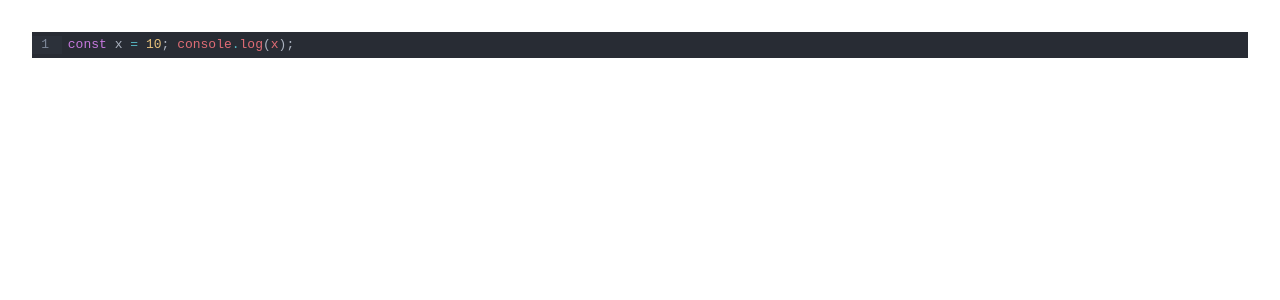
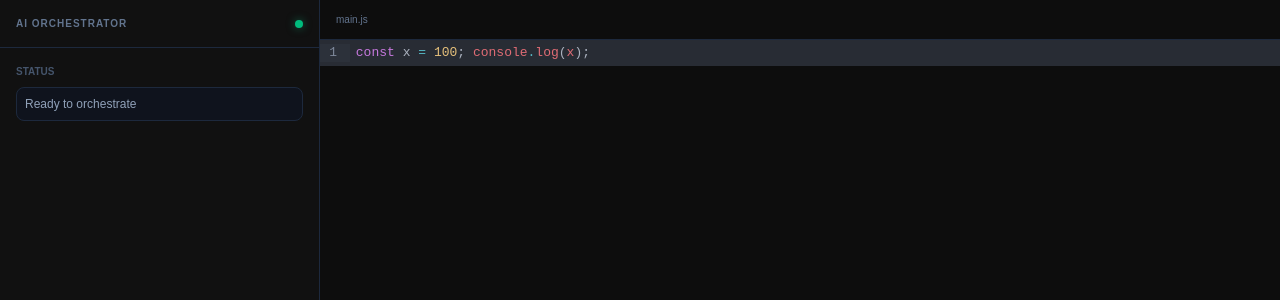
Before and after one commit to RamvigneshA/ai-code-orchestrator, a Next.js app: page / in a window 1280 px wide. Shown: the top 300 px of the page. Built offline with nearby package versions, Linux system fonts and the light colour scheme; a web font is replaced by a local one.

Commit message:
feat: implement project context gathering and update UI to support AI code orchestration

```diff
--- a/src/app/api/orchestrate/route.ts
+++ b/src/app/api/orchestrate/route.ts
@@ -23,8 +23,13 @@ export async function POST(req: Request) {
 
     const { code, instruction } = validation.data;
 
-    // 2. Call the orchestration service
-    const result = await orchestrateCode(code, instruction);
+    // 2. Gather Project Context (Imports, etc.)
+    const { gatherContext, formatContext } = await import("@/lib/ai/context");
+    const contextFiles = await gatherContext(code);
+    const contextString = formatContext(contextFiles);
+
+    // 3. Call the orchestration service with enriched instructions
+    const result = await orchestrateCode(code, instruction + (contextString ? `\n\n${contextString}` : ""));
 
     // 3. Return structured result
     return NextResponse.json(result);
--- a/src/app/page.tsx
+++ b/src/app/page.tsx
@@ -1,8 +1,39 @@
 "use client";
+import { useState } from "react";
 import { CodeEditor } from "@/app/_components";
 
 export default function Home() {
-  return <div className="p-8">
-    <CodeEditor value={"const x = 10; console.log(x);"} onChange={(v) => console.log(v)} />
-  </div>
+  const [code, setCode] = useState("const x = 100; console.log(x);");
+  const [instruction, setInstruction] = useState("Rename x to userCount and make it a let variable.");
+
+  return (
+    <main className="flex h-screen w-screen bg-[#0d0d0d] text-slate-300 overflow-hidden font-sans">
+      {/* Sidebar - Orchestration Controls */}
+      <aside className="w-80 border-r border-slate-800 flex flex-col bg-[#111111]">
+        <div className="p-4 border-b border-slate-800 flex items-center justify-between">
+          <h1 className="text-[10px] font-bold tracking-widest uppercase text-slate-500">AI Orchestrator</h1>
+          <div className="h-2 w-2 rounded-full bg-emerald-500 shadow-[0_0_8px_rgba(16,185,129,0.5)]" />
+        </div>
+
+        <div className="flex-1 p-4 overflow-y-auto space-y-6">
+          <div className="space-y-2">
+            <p className="text-[10px] font-semibold text-slate-600 uppercase">Status</p>
+            <div className="text-xs text-slate-400 bg-slate-900/50 p-2 rounded-lg border border-slate-800">
+              Ready to orchestrate
+            </div>
+          </div>
+        </div>
+      </aside>
+
+      {/* Main Content - Code Editor */}
+      <section className="flex-1 flex flex-col relative bg-[#0d0d0d]">
+        <header className="h-10 border-b border-slate-800 flex items-center px-4">
+          <div className="text-[10px] text-slate-500 font-mono">main.js</div>
+        </header>
+        <div className="flex-1 overflow-hidden">
+          <CodeEditor value={code} onChange={setCode} />
+        </div>
+      </section>
+    </main>
+  );
 }
--- /dev/null
+++ b/src/lib/ai/context.ts
@@ -0,0 +1,52 @@
+import fs from 'fs/promises';
+import path from 'path';
+
+/**
+ * Scans code for local import statements and returns the content of those files.
+ * This provides the AI with the necessary context to understand dependencies.
+ */
+export async function gatherContext(code: string, baseDir: string = process.cwd()) {
+  const importRegex = /import\s+.*\s+from\s+['"](\.?\.?\/.*|@\/.*)['"]/g;
+  const matches = [...code.matchAll(importRegex)];
+
+  const contextFiles: { path: string; content: string }[] = [];
+
+  for (const match of matches) {
+    let importPath = match[1];
+
+    // Resolve alias @/ to src/
+    if (importPath.startsWith('@/')) {
+      importPath = importPath.replace('@/', 'src/');
+    }
+
+    // Try to resolve the absolute path
+    const absolutePath = path.resolve(baseDir, importPath);
+
+    // Attempt to find the file (trying common extensions)
+    const extensions = ['', '.ts', '.tsx', '.js', '.jsx'];
+    for (const ext of extensions) {
+      try {
+        const fullPath = absolutePath + ext;
+        const content = await fs.readFile(fullPath, 'utf-8');
+        contextFiles.push({ path: importPath, content });
+        break; // Stop if we found it
+      } catch (e) {
+        // Continue trying other extensions
+      }
+    }
+  }
+
+  return contextFiles;
+}
+
+export function formatContext(contextFiles: { path: string; content: string }[]) {
+  if (contextFiles.length === 0) return '';
+
+  return `
+### PROJECT CONTEXT
+The following files are imported in the current code and are provided for your reference:
+
+${contextFiles.map(f => `--- FILE: ${f.path} ---\n${f.content}\n`).join('\n')}
+------------------
+`;
+}
```
